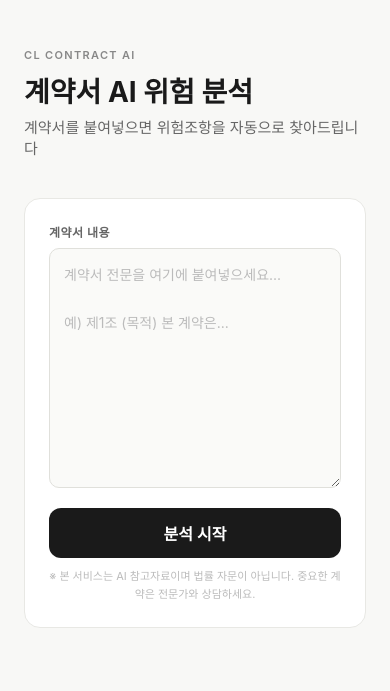
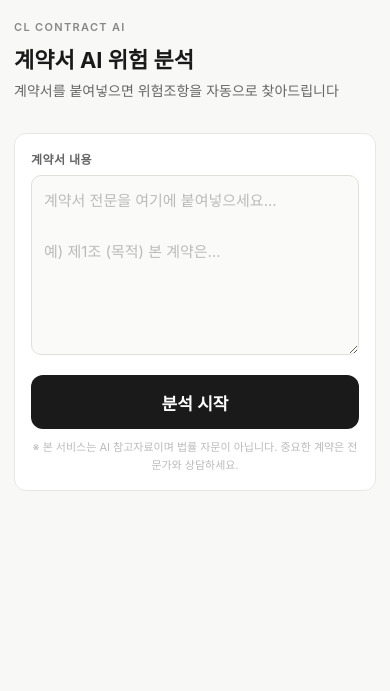
Before and after one commit to ekdnlt3456-coder/contract-risk-check, a Flask app: page / in a window 390 px wide. Shown: the top 691 px of the page. Run offline with Flask 3, Linux system fonts and the light colour scheme.

Commit message:
Update index.html

```diff
--- a/templates/index.html
+++ b/templates/index.html
@@ -2,39 +2,46 @@
 <html lang="ko">
 <head>
 <meta charset="UTF-8">
-<meta name="viewport" content="width=device-width, initial-scale=1.0">
+<meta name="viewport" content="width=device-width, initial-scale=1.0, maximum-scale=1.0">
 <title>CL Contract AI - 계약서 위험 분석</title>
 <style>
 * { box-sizing: border-box; margin: 0; padding: 0; }
 body { font-family: -apple-system, BlinkMacSystemFont, 'Pretendard', sans-serif; background: #f8f8f6; color: #1a1a1a; min-height: 100vh; }
-.wrap { max-width: 720px; margin: 0 auto; padding: 3rem 1.5rem; }
+.wrap { max-width: 720px; margin: 0 auto; padding: 2rem 1rem; }
 .logo { font-size: 11px; font-weight: 600; letter-spacing: 0.12em; color: #888; margin-bottom: 8px; }
-h1 { font-size: 28px; font-weight: 700; margin-bottom: 6px; }
-.sub { font-size: 15px; color: #666; margin-bottom: 2.5rem; }
-.card { background: #fff; border-radius: 16px; border: 1px solid #e8e8e4; padding: 1.5rem; margin-bottom: 1rem; }
+h1 { font-size: 24px; font-weight: 700; margin-bottom: 6px; }
+.sub { font-size: 14px; color: #666; margin-bottom: 2rem; line-height: 1.5; }
+.card { background: #fff; border-radius: 16px; border: 1px solid #e8e8e4; padding: 1.25rem; margin-bottom: 1rem; }
 label { display: block; font-size: 12px; font-weight: 600; color: #666; margin-bottom: 8px; letter-spacing: 0.04em; }
-textarea { width: 100%; height: 240px; border: 1px solid #e0e0db; border-radius: 10px; padding: 14px; font-size: 14px; font-family: inherit; color: #1a1a1a; background: #fafaf8; resize: vertical; line-height: 1.7; outline: none; }
+textarea { width: 100%; height: 200px; border: 1px solid #e0e0db; border-radius: 10px; padding: 12px; font-size: 14px; font-family: inherit; color: #1a1a1a; background: #fafaf8; resize: vertical; line-height: 1.7; outline: none; -webkit-appearance: none; }
 textarea:focus { border-color: #aaa; }
 textarea::placeholder { color: #bbb; }
-.btn { width: 100%; height: 50px; background: #1a1a1a; color: #fff; border: none; border-radius: 12px; font-size: 16px; font-weight: 600; cursor: pointer; transition: opacity 0.15s; font-family: inherit; margin-top: 1rem; }
-.btn:hover { opacity: 0.85; }
+.btn { width: 100%; height: 52px; background: #1a1a1a; color: #fff; border: none; border-radius: 12px; font-size: 16px; font-weight: 600; cursor: pointer; font-family: inherit; margin-top: 1rem; -webkit-appearance: none; touch-action: manipulation; }
+.btn:active { opacity: 0.7; }
 .btn:disabled { opacity: 0.4; cursor: not-allowed; }
 .disclaimer { font-size: 11px; color: #bbb; text-align: center; margin-top: 10px; line-height: 1.6; }
-.result { margin-top: 2rem; display: none; }
+.result { margin-top: 1.5rem; }
 .section { background: #fff; border: 1px solid #e8e8e4; border-radius: 14px; margin-bottom: 10px; overflow: hidden; }
-.sec-head { padding: 14px 18px; display: flex; align-items: center; gap: 10px; background: #fafaf8; border-bottom: 1px solid #f0f0ec; }
-.badge { font-size: 11px; font-weight: 600; padding: 3px 9px; border-radius: 20px; }
+.sec-head { padding: 12px 16px; display: flex; align-items: center; gap: 8px; background: #fafaf8; border-bottom: 1px solid #f0f0ec; }
+.badge { font-size: 11px; font-weight: 600; padding: 3px 9px; border-radius: 20px; white-space: nowrap; }
 .b-danger { background: #fee; color: #c00; }
 .b-warning { background: #fff3e0; color: #e65c00; }
 .b-success { background: #e8f5e9; color: #2e7d32; }
 .b-info { background: #e3f2fd; color: #1565c0; }
 .sec-label { font-size: 14px; font-weight: 600; }
-.sec-body { padding: 16px 18px; font-size: 14px; color: #444; line-height: 1.8; white-space: pre-wrap; }
+.sec-body { padding: 14px 16px; font-size: 14px; color: #444; line-height: 1.8; white-space: pre-wrap; word-break: keep-all; }
 .dots { display: inline-flex; gap: 5px; align-items: center; }
 .dot { width: 6px; height: 6px; border-radius: 50%; background: #fff; animation: b 1.2s infinite; }
 .dot:nth-child(2) { animation-delay: 0.2s; }
 .dot:nth-child(3) { animation-delay: 0.4s; }
 @keyframes b { 0%,80%,100%{transform:translateY(0)} 40%{transform:translateY(-6px)} }
+@media (max-width: 480px) {
+  .wrap { padding: 1.25rem 0.875rem; }
+  h1 { font-size: 22px; }
+  .card { padding: 1rem; border-radius: 12px; }
+  textarea { height: 180px; font-size: 15px; }
+  .btn { height: 54px; font-size: 17px; }
+}
 </style>
 </head>
 <body>
@@ -50,18 +57,20 @@ textarea::placeholder { color: #bbb; }
     <p class="disclaimer">※ 본 서비스는 AI 참고자료이며 법률 자문이 아닙니다. 중요한 계약은 전문가와 상담하세요.</p>
   </div>
 
-  <div class="result" id="result"></div>
+  <div id="result"></div>
 </div>
 
 <script>
 async function go() {
   const txt = document.getElementById('txt').value.trim();
   const btn = document.getElementById('btn');
+  const resultEl = document.getElementById('result');
+
   if (!txt) { alert('계약서 내용을 입력해주세요.'); return; }
 
   btn.disabled = true;
   btn.innerHTML = '<span class="dots"><span class="dot"></span><span class="dot"></span><span class="dot"></span></span>';
-  document.getElementById('result').style.display = 'none';
+  resultEl.innerHTML = '';
 
   try {
     const res = await fetch('/analyze', {
@@ -69,40 +78,66 @@ async function go() {
       headers: { 'Content-Type': 'application/json' },
       body: JSON.stringify({ text: txt })
     });
-    const data = await res.json();
-    if (data.error) throw new Error(data.error);
-    render(data);
+
+    const raw = await res.text();
+    console.log('Raw response:', raw);
+
+    let data;
+    try {
+      data = JSON.parse(raw);
+    } catch(e) {
+      resultEl.innerHTML = '<div class="section"><div class="sec-body">응답 파싱 오류. 다시 시도해주세요.</div></div>';
+      return;
+    }
+
+    if (data.error) {
+      resultEl.innerHTML = '<div class="section"><div class="sec-body">오류: ' + data.error + '</div></div>';
+      return;
+    }
+
+    let h = '';
+
+    if (data.summary) {
+      h += sec('b-info', '요약', '계약서 개요', data.summary);
+    }
+
+    if (data.risks && Array.isArray(data.risks)) {
+      data.risks.forEach(function(r) {
+        var bc = r.level === 'high' ? 'b-danger' : r.level === 'medium' ? 'b-warning' : 'b-success';
+        var bl = r.level === 'high' ? '위험 높음' : r.level === 'medium' ? '주의' : '낮음';
+        h += sec(bc, bl, r.title || '', r.detail || '');
+      });
+    }
+
+    if (data.keyPoints && Array.isArray(data.keyPoints) && data.keyPoints.length) {
+      h += sec('b-info', '핵심', '주요 포인트', data.keyPoints.map(function(p, i) { return (i+1) + '. ' + p; }).join('\n'));
+    }
+
+    if (data.suggestions && Array.isArray(data.suggestions) && data.suggestions.length) {
+      h += sec('b-warning', '제안', '수정 제안', data.suggestions.map(function(s, i) { return (i+1) + '. ' + s; }).join('\n'));
+    }
+
+    if (data.negotiation && Array.isArray(data.negotiation) && data.negotiation.length) {
+      h += sec('b-success', '협상', '협상 포인트', data.negotiation.map(function(n, i) { return (i+1) + '. ' + n; }).join('\n'));
+    }
+
+    if (!h) {
+      h = '<div class="section"><div class="sec-body">분석 결과를 표시할 수 없습니다. 다시 시도해주세요.</div></div>';
+    }
+
+    resultEl.innerHTML = h;
+    resultEl.scrollIntoView({ behavior: 'smooth' });
+
   } catch(e) {
-    alert('오류: ' + e.message);
+    resultEl.innerHTML = '<div class="section"><div class="sec-body">오류: ' + e.message + '</div></div>';
   } finally {
     btn.disabled = false;
     btn.innerHTML = '분석 시작';
   }
 }
 
-function render(d) {
-  let h = '';
-  h += sec('b-info', '요약', '계약서 개요', d.summary);
-  (d.risks||[]).forEach(r => {
-    const bc = r.level==='high'?'b-danger':r.level==='medium'?'b-warning':'b-success';
-    const bl = r.level==='high'?'위험 높음':r.level==='medium'?'주의':'낮음';
-    h += sec(bc, bl, r.title, r.detail);
-  });
-  if (d.keyPoints) h += sec('b-info', '핵심', '주요 포인트', d.keyPoints.map((p,i)=>`${i+1}. ${p}`).join('\n'));
-  if (d.suggestions) h += sec('b-warning', '제안', '수정 제안', d.suggestions.map((s,i)=>`${i+1}. ${s}`).join('\n'));
-  if (d.negotiation) h += sec('b-success', '협상', '협상 포인트', d.negotiation.map((n,i)=>`${i+1}. ${n}`).join('\n'));
-
-  const el = document.getElementById('result');
-  el.innerHTML = h;
-  el.style.display = 'block';
-  el.scrollIntoView({ behavior: 'smooth' });
-}
-
 function sec(badge, blabel, title, body) {
-  return `<div class="section">
-    <div class="sec-head"><span class="badge ${badge}">${blabel}</span><span class="sec-label">${title}</span></div>
-    <div class="sec-body">${body}</div>
-  </div>`;
+  return '<div class="section"><div class="sec-head"><span class="badge ' + badge + '">' + blabel + '</span><span class="sec-label">' + title + '</span></div><div class="sec-body">' + (body || '') + '</div></div>';
 }
 </script>
 </body>
```
